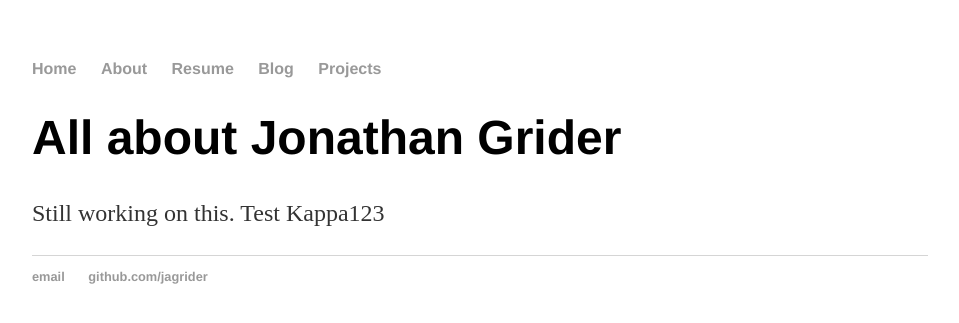
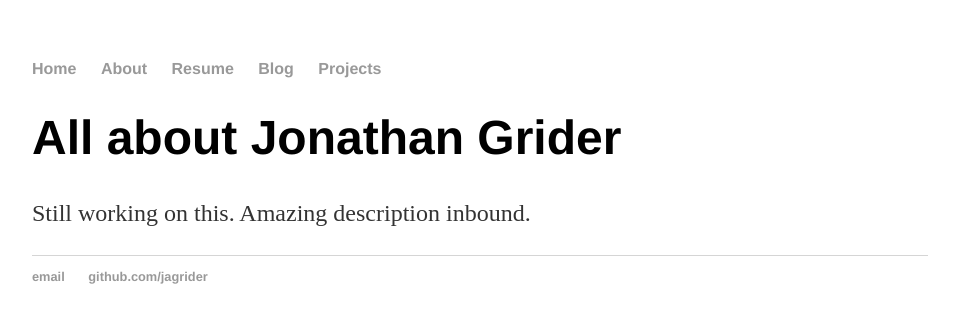
Before and after one commit to jagrider/jagrider.github.io, a Jekyll site: the page built from about/index.html, in a window 1280 px wide. Shown: the top 323 px of the page, without its empty margins (160-1119 px from the left). Built offline with Jekyll 4.4.1, drawn with Linux system fonts in a browser that asks for light colours.

Commit message:
Update index.html

```diff
--- a/about/index.html
+++ b/about/index.html
@@ -4,4 +4,4 @@ title: All about Jonathan Grider
 ---
 
 <h1>{{ page.title }}</h1>
-<p>Still working on this. Test Kappa123</p>
+<p>Still working on this. Amazing description inbound.</p>
```
